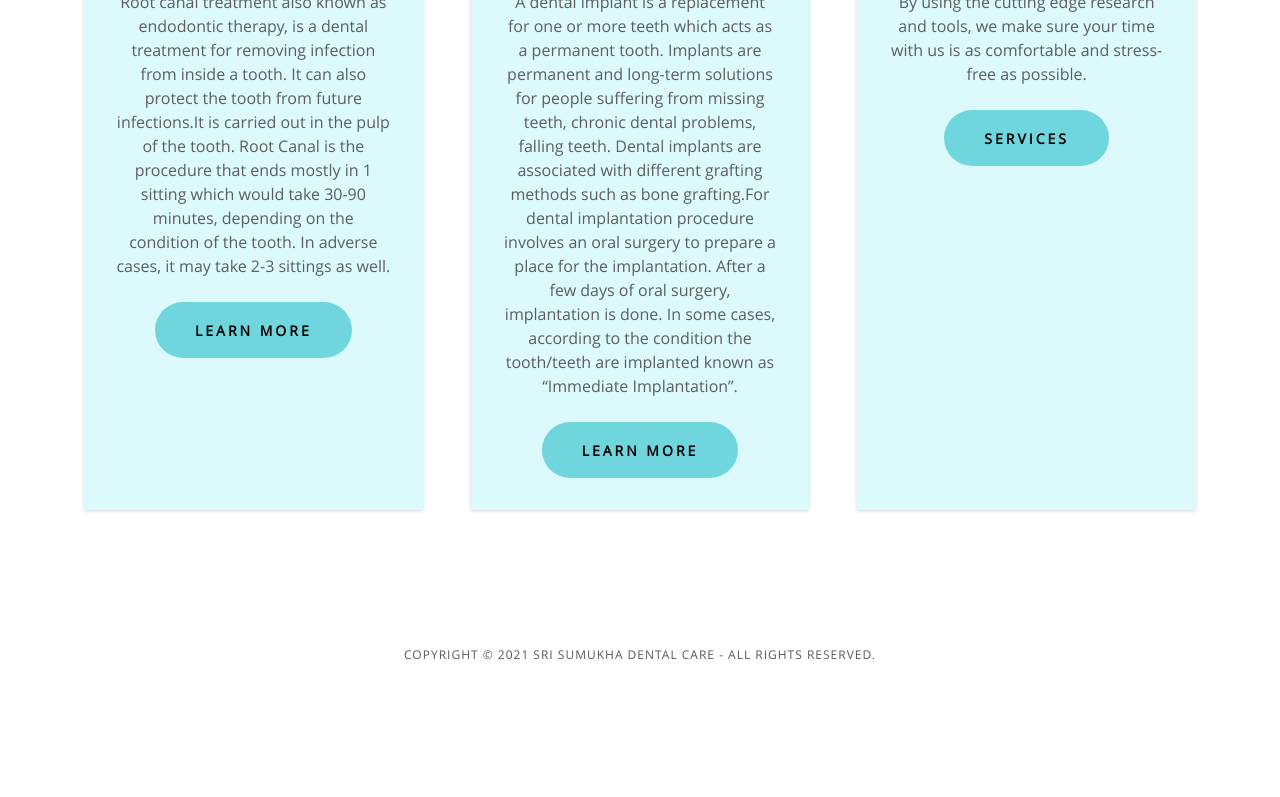
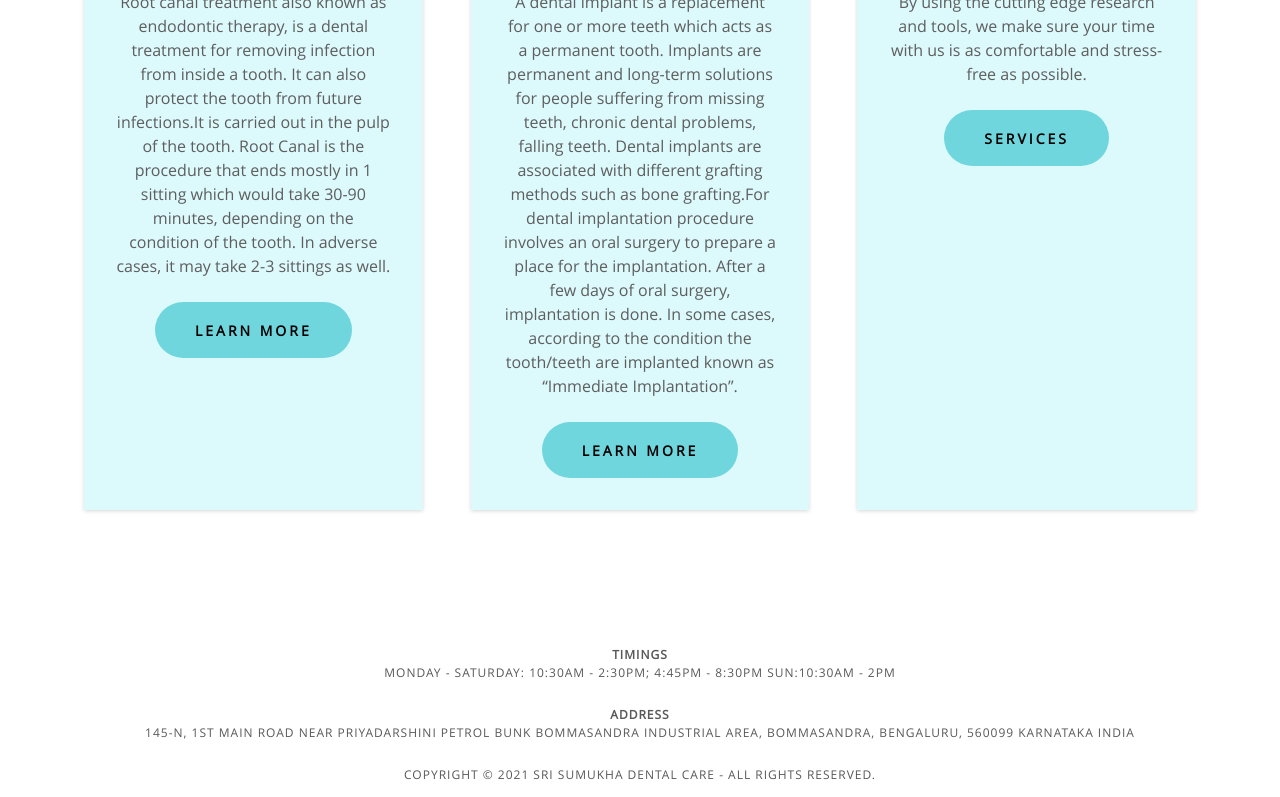
Before and after one commit to geraldchecka/dentalcare, a Next.js app: page / in a window 1280 px wide. Shown: the part 2000-2797 px from the top of the page. Built offline with nearby package versions, Linux system fonts and the light colour scheme.

Commit message:
fixed footer message

```diff
--- a/components/footer.js
+++ b/components/footer.js
@@ -7,8 +7,9 @@ import { FooterBlock, FooterSection, SectionItem, SectionGroup } from '../styles
           <SectionItem>
             <FooterBlock>
               {
-                noFooterDetails && !noFooterDetails ?
-                  (<>
+                !!noFooterDetails === false ?
+                  (
+                    <>
                       <FooterSection>
                         <p><b>TIMINGS</b></p>
                         <p style={{ marginBottom: "20px" }}>
@@ -27,7 +28,8 @@ import { FooterBlock, FooterSection, SectionItem, SectionGroup } from '../styles
                           India
                         </p>
                       </FooterSection>
-                    </>)
+                    </>
+                  )
                 : null
               }
               <FooterSection>COPYRIGHT © 2021 SRI SUMUKHA DENTAL CARE - ALL RIGHTS RESERVED.</FooterSection>
```
Lines whose indentation alone changed are shown as unchanged.
